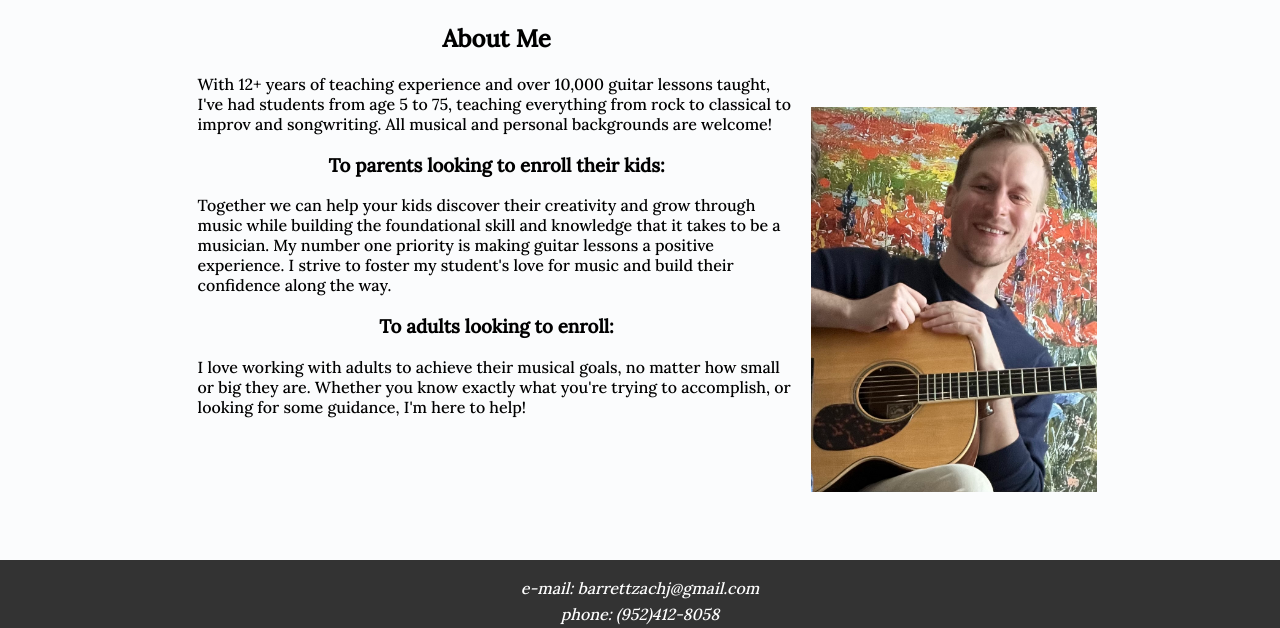
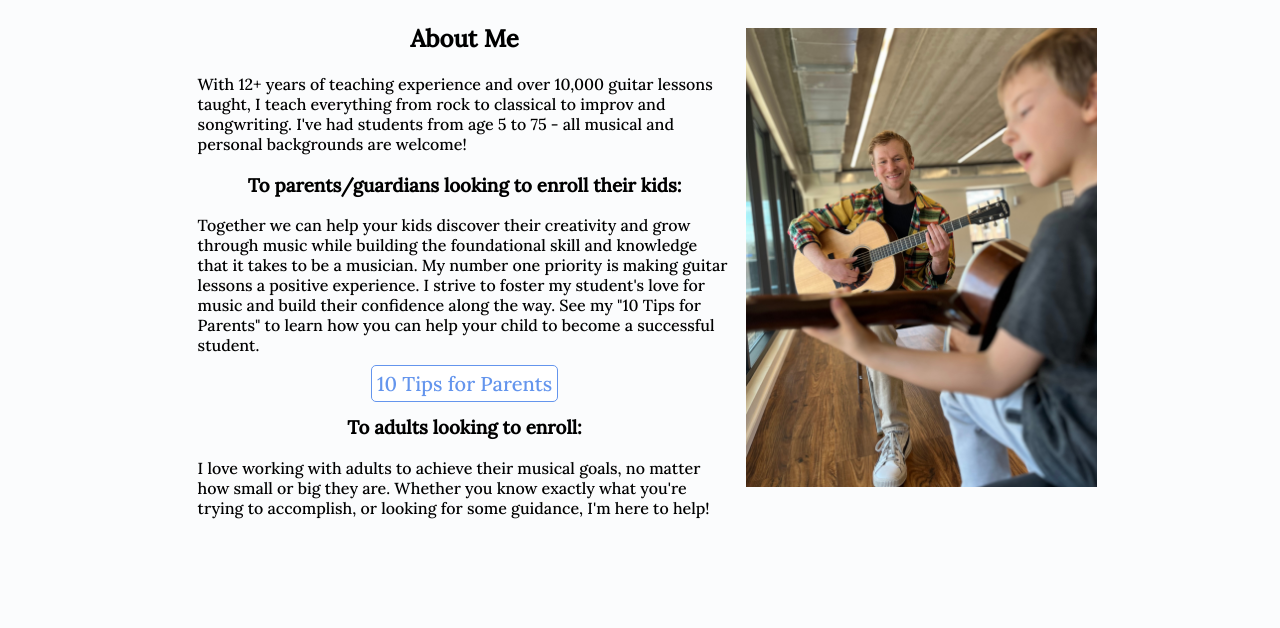
Before and after one commit to barrettzachj/GuitarWithZachMN.com, a plain HTML site: page index.html in a window 1280 px wide. Shown: the part 296-924 px from the top of the page. Drawn offline with Linux system fonts and the light colour scheme.

Commit message:
Add files via upload

```diff
--- a/index.html
+++ b/index.html
@@ -13,8 +13,9 @@
 				<img src="logowhite.png" alt="Logo" class="logo">
 				<div class="button-group">
 					<button class="button" onclick="window.location.href='index.html';">ABOUT</button>
+					<button class="button" onclick="window.location.href='info.html';">INFO</button>
 					<button class="button" onclick="window.location.href='schedule.html';">SCHEDULE A LESSON</button>
-					<button class="button" onclick="window.location.href='info.html';">INFO</button>
+
 				</div>
 			</div>
 
@@ -23,10 +24,12 @@
 					<div class="textblock1">
 
 						<h2>About Me</h2>
-						<p>With 12+ years of teaching experience and over 10,000 guitar lessons taught, I've had students from age 5 to 75, teaching everything from rock to classical to improv and songwriting. All musical and personal backgrounds are welcome!</p>
+						<p>With 12+ years of teaching experience and over 10,000 guitar lessons taught, I teach everything from rock to classical to improv and songwriting. I've had students from age 5 to 75 - all musical and personal backgrounds are welcome!</p>
 
-						<h3>To parents looking to enroll their kids:</h3>
-						<p>Together we can help your kids discover their creativity and grow through music while building the foundational skill and knowledge that it takes to be a musician. My number one priority is making guitar lessons a positive experience. I strive to foster my student's love for music and build their confidence along the way.</p>
+						<h3>To parents/guardians looking to enroll their kids:</h3>
+						<p>Together we can help your kids discover their creativity and grow through music while building the foundational skill and knowledge that it takes to be a musician. My number one priority is making guitar lessons a positive experience. I strive to foster my student's love for music and build their confidence along the way. See my "10 Tips for Parents" to learn how you can help your child to become a successful student.</p>
+
+						<a href="https://docs.google.com/document/d/1AYajfitHOTccvXULmQIgs2gi6wWrUS-YtUJht4OmCDM/edit?usp=sharing">10 Tips for Parents</a>
 
 						<h3>To adults looking to enroll:</h3>
 						<p>I love working with adults to achieve their musical goals, no matter how small or big they are. Whether you know exactly what you're trying to accomplish, or looking for some guidance, I'm here to help!</p>
@@ -36,7 +39,10 @@
 				<div class="right-column">
 				<!-- Slideshow container -->
 				<div class="slideshow-container">
-					<img src="img7.jpg" style="width:100%">
+					<img src="img8.jpg" style="width:100%">
+					<br><br><br><br><br><br><br><br>
+
+
 					<!-- Full-width images with number and caption text
 					<div class="mySlides fade">
 						<div class="numbertext"></div>
--- a/styles.css
+++ b/styles.css
@@ -93,8 +93,8 @@ body, html {
 }
 
 .left-column {
-	width: 67%;
-	max-width:67%;
+	width: 60%;
+	max-width:60%;
 	text-align: center;
 	border: red;
 	border-style: hidden;
@@ -132,24 +132,41 @@ p {
 	}
 }
 
+.left-column a {
+	text-decoration: none;
+	font-size: 20px;
+	color: cornflowerblue;
+	border-style: solid;
+	border-width: 1px;
+	border-radius: 5px;
+	padding: 5px;
+	background-color: white;
+	transition: background-color 0.3s, color 0.3s;
+}
+
+.left-column a:hover {
+	background-color: cornflowerblue;
+	color: white
+}
+
 .right-column {
-	width: 33%;
-	max-width: 33%;
+	width: 40%;
+	max-width: 40%;
 	text-align: center;
 	border: red;
 	border-style: hidden;
 	padding: 15px;
 	position: relative;
-	margin-top: 13vh;
+	margin-top: 25px;
 }
 
 @media screen and (max-width: 600px) {
 	.right-column {
-		width: 50%;
-		max-width: 50%;
+		width: 80%;
+		max-width: 80%;
 		padding: 0px;
 		margin-top: 1vh;
-		margin-left: 25vw;
+		margin-left: 10vw;
 	}
 }
 
@@ -327,7 +344,7 @@ p {
     text-align: center;
     width: 100%;
 	height: 18vh;
-	bottom: -25vh;
+	bottom: -40vh;
 	left: 0;
 	position: absolute;
 	font-style: italic;
@@ -335,9 +352,11 @@ p {
 
 @media screen and (max-width: 600px) {
 	.footer {
-		bottom: -40vh;
+		bottom: 0;
+		position: fixed;
 	}
 }
+
 
 .footer p {
 	text-align: center;
```
Also changed, not shown: info.html (+7 -1 lines), schedule.html (+4 -1 lines), img8.jpg (added).
